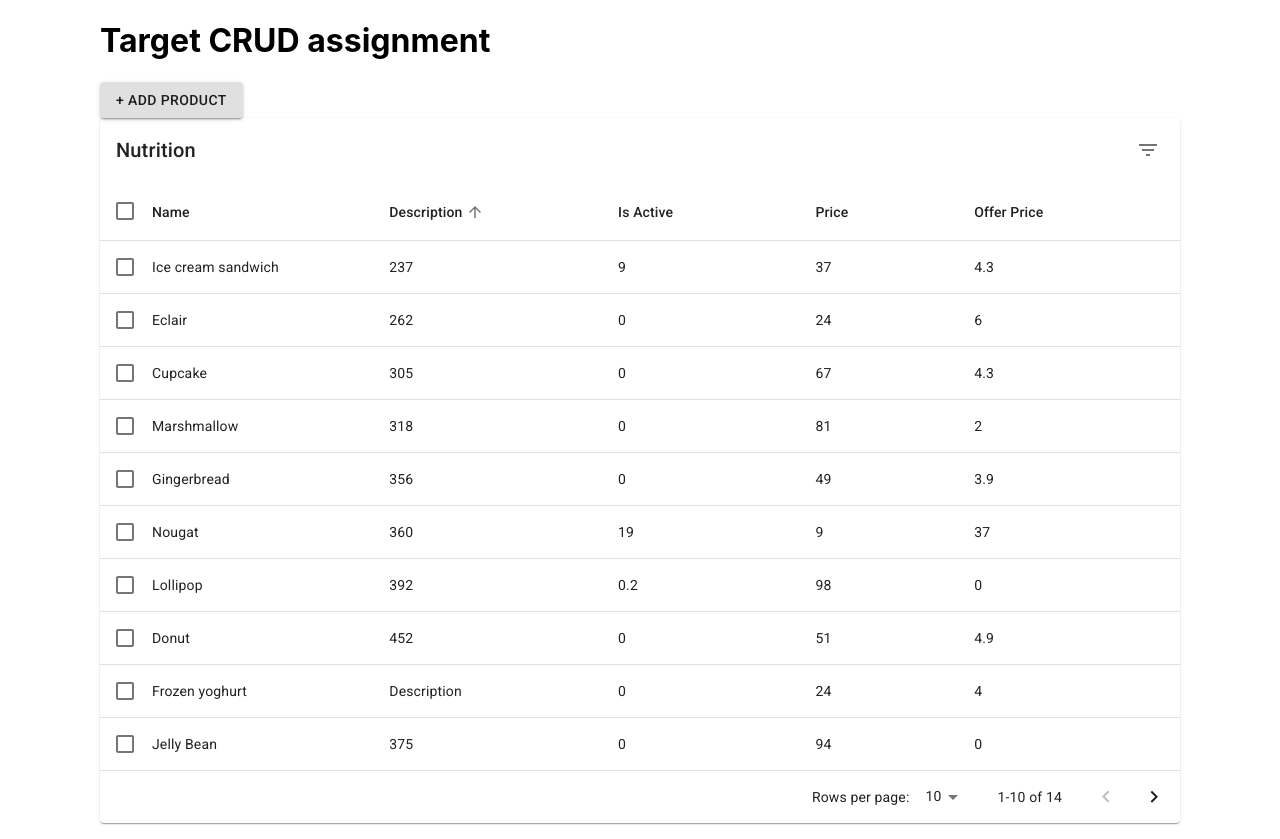
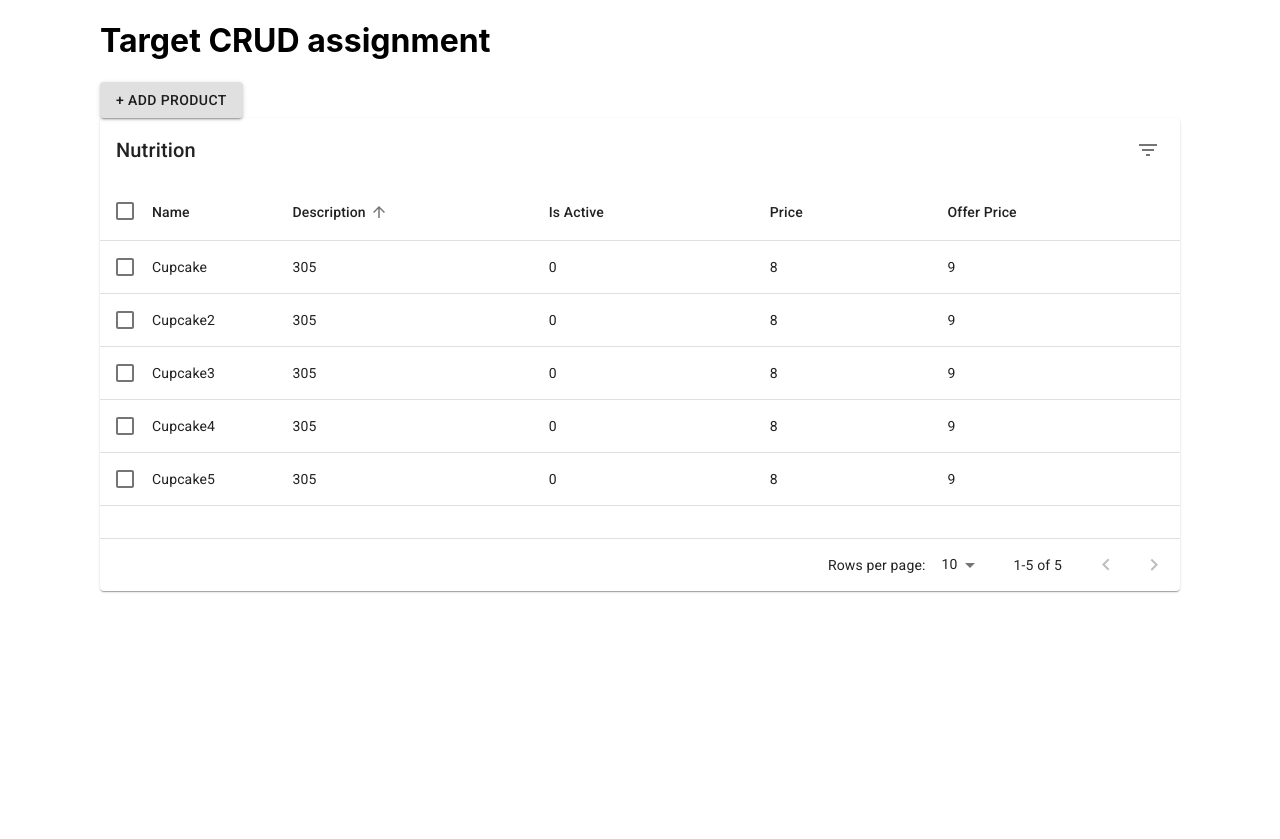
Before and after one commit to kiranFullStack/target-assignment, a React (Create React App) app: page / in a window 1280 px wide. After the commit the page ends 800 px from the top, so only its background shows below. Built offline with nearby package versions, Linux system fonts and the light colour scheme.

Commit message:
checking if object is empty and pushing it in

```diff
--- a/src/App.js
+++ b/src/App.js
@@ -5,32 +5,19 @@ import SimpleModal from "./components/Modal"
 
 function App() {
   const [NewProductObject, setNewProductObject] = React.useState({})
+  const [rows, setRows] = React.useState([
+    { productName: "Cupcake", calories: 305, fat: 0, carbs: 8, protein: 9 },
+    { productName: "Cupcake2", calories: 305, fat: 0, carbs: 8, protein: 9 },
+    { productName: "Cupcake3", calories: 305, fat: 0, carbs: 8, protein: 9 },
+    { productName: "Cupcake4", calories: 305, fat: 0, carbs: 8, protein: 9 },
+    { productName: "Cupcake5", calories: 305, fat: 0, carbs: 8, protein: 9 }
+  ])
 
-  function createData(name, calories, fat, carbs, protein) {
-    return { name, calories, fat, carbs, protein }
-  }
-
-  const rows = [
-    createData("Cupcake", 305, 0, 67, 4.3),
-    createData("Donut", 452, 0, 51, 4.9),
-    createData("Eclair", 262, 0, 24, 6.0),
-    createData("Frozen yoghurt", "Description", 0, 24, 4.0),
-    createData("Gingerbread", 356, 0, 49, 3.9),
-    createData("Honeycomb", 408, 3.2, 87, 6.5),
-    createData("Ice cream sandwich", 237, 9.0, 37, 4.3),
-    createData("Jelly Bean", 375, 0.0, 94, 0.0),
-    createData("KitKat", 518, 26.0, 65, 7.0),
-    createData("Lollipop", 392, 0.2, 98, 0.0),
-    createData("Marshmallow", 318, 0, 81, 2.0),
-    createData("Nougat", 360, 19.0, 9, 37.0),
-    createData("Oreo", 437, 18.0, 63, 4.0)
-  ]
-
-  console.log(NewProductObject, "from app.js")
-  console.log(rows.length, "rows length")
-
-  console.log(rows.push(NewProductObject), "rows")
-  console.log(rows, "rows length")
+  React.useEffect(() => {
+    if (Object.keys(NewProductObject).length !== 0) {
+      setRows([...rows, NewProductObject])
+    }
+  }, [NewProductObject])
 
   return (
     <div className="container">
--- a/src/components/Table.js
+++ b/src/components/Table.js
@@ -47,7 +47,7 @@ function stableSort(array, comparator) {
 
 const headCells = [
   {
-    id: "name",
+    id: "productName",
     numeric: false,
     disablePadding: true,
     label: "Name"
@@ -235,19 +235,19 @@ export default function EnhancedTable({ rows }) {
 
   const handleSelectAllClick = event => {
     if (event.target.checked) {
-      const newSelecteds = rows.map(n => n.name)
+      const newSelecteds = rows.map(n => n.productName)
       setSelected(newSelecteds)
       return
     }
     setSelected([])
   }
 
-  const handleClick = (event, name) => {
-    const selectedIndex = selected.indexOf(name)
+  const handleClick = (event, productName) => {
+    const selectedIndex = selected.indexOf(productName)
     let newSelected = []
 
     if (selectedIndex === -1) {
-      newSelected = newSelected.concat(selected, name)
+      newSelected = newSelected.concat(selected, productName)
     } else if (selectedIndex === 0) {
       newSelected = newSelected.concat(selected.slice(1))
     } else if (selectedIndex === selected.length - 1) {
@@ -271,7 +271,7 @@ export default function EnhancedTable({ rows }) {
     setPage(0)
   }
 
-  const isSelected = name => selected.indexOf(name) !== -1
+  const isSelected = productName => selected.indexOf(productName) !== -1
 
   const emptyRows =
     rowsPerPage - Math.min(rowsPerPage, rows.length - page * rowsPerPage)
@@ -299,17 +299,17 @@ export default function EnhancedTable({ rows }) {
               {stableSort(rows, getComparator(order, orderBy))
                 .slice(page * rowsPerPage, page * rowsPerPage + rowsPerPage)
                 .map((row, index) => {
-                  const isItemSelected = isSelected(row.name)
+                  const isItemSelected = isSelected(row.productName)
                   const labelId = `enhanced-table-checkbox-${index}`
 
                   return (
                     <TableRow
                       hover
-                      onClick={event => handleClick(event, row.name)}
+                      onClick={event => handleClick(event, row.productName)}
                       role="checkbox"
                       aria-checked={isItemSelected}
                       tabIndex={-1}
-                      key={row.name}
+                      key={row.productName}
                       selected={isItemSelected}
                     >
                       <TableCell padding="checkbox">
@@ -324,7 +324,7 @@ export default function EnhancedTable({ rows }) {
                         scope="row"
                         padding="none"
                       >
-                        {row.name}
+                        {row.productName}
                       </TableCell>
                       <TableCell align="left">{row.calories}</TableCell>
                       <TableCell align="left">{row.fat}</TableCell>
```
